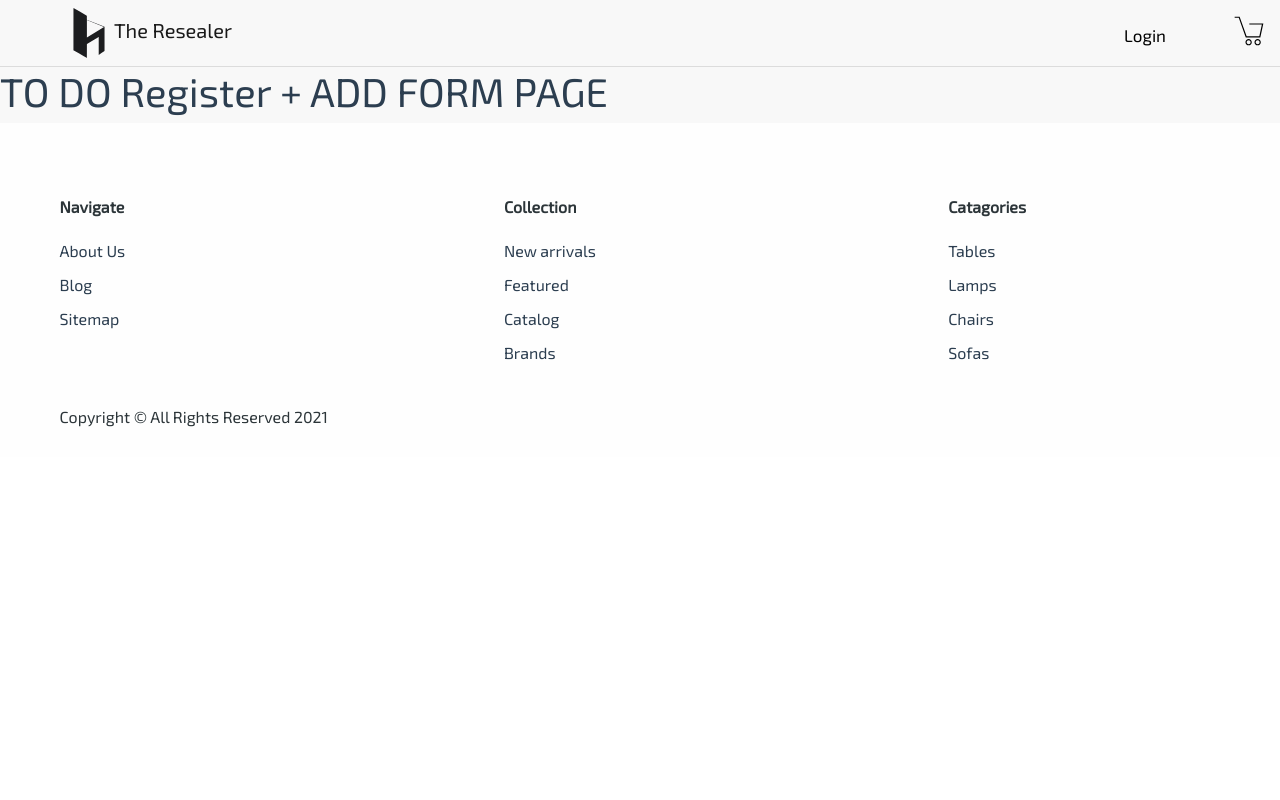
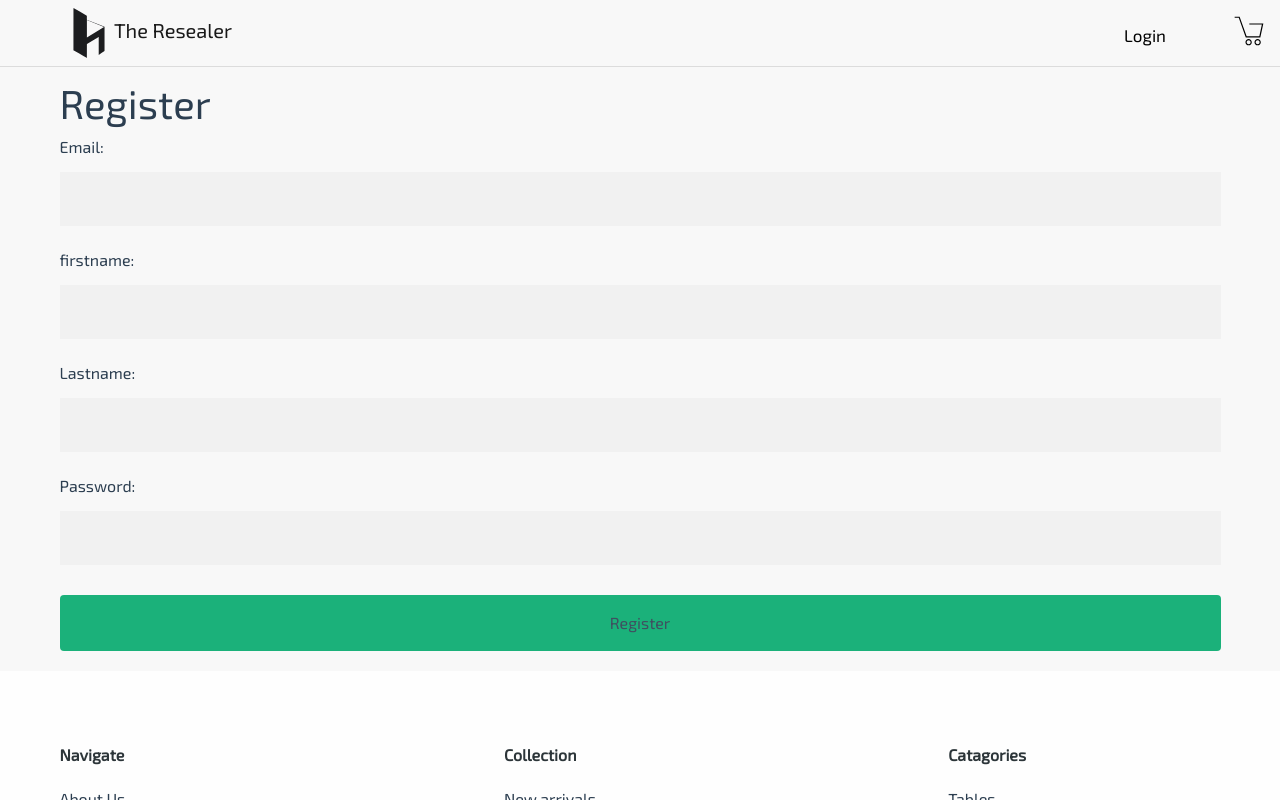
Before and after one commit to KarlaOg/theresaler, a Vue app in the folder front-vue/: page /register in a window 1280 px wide. Built offline with nearby package versions, Linux system fonts and the light colour scheme.

Commit message:
New front homepage (#7)
* wip

* wip

* wip

```diff
--- a/front-vue/src/services/UserService.js
+++ b/front-vue/src/services/UserService.js
@@ -1,7 +1,7 @@
 import axios from 'axios';
 
 const apiClient = axios.create({
-  baseURL: 'http://localhost/api/users',
+  baseURL: 'http://localhost/api',
   withCredentials: false,
   headers: {
     Accept: 'application/json',
@@ -11,6 +11,16 @@ const apiClient = axios.create({
 
 export default {
   getUsers() {
-    return apiClient.get();
+    return apiClient.get('/users');
   },
+
+  createUser(credentials) {
+    return apiClient.post('/users', credentials);
+  },
+  logUser(credentials) {
+    return apiClient.post('/login_check', credentials);
+  },
+  //   registerUser() {
+  //     return apiClient.post(baseURL);
+  //   },
 };
--- a/front-vue/src/store/index.js
+++ b/front-vue/src/store/index.js
@@ -1,6 +1,8 @@
 import Vue from 'vue';
 import Vuex from 'vuex';
 // import createPersistedState from 'vuex-persistedstate';
+// import axios from 'axios';
+import UserService from '@/services/UserService.js';
 
 Vue.use(Vuex);
 
@@ -167,4 +169,20 @@ export default new Vuex.Store({
       return state.infoPage.push(n);
     },
   },
+  actions: {
+    register(credentials) {
+      return UserService.createUser(credentials)
+        .then(({ data }) => {
+          console.log('user data is :', data);
+        })
+        .catch((error) => console.log(error));
+    },
+    login(credentials) {
+      return UserService.logUser(credentials)
+        .then(({ data }) => {
+          console.log('user data is :', data);
+        })
+        .catch((error) => console.log(error.response));
+    },
+  },
 });
--- a/front-vue/src/views/Login.vue
+++ b/front-vue/src/views/Login.vue
@@ -1,30 +1,92 @@
 <template>
-  <div class="login">
-    <h1>TO DO LOGIN + ADD FORM PAGE</h1>
-    <router-link to="/register"
-      >D'ont have a account ? register here</router-link
-    >
-    <div v-for="user in users" :key="user.id">
-      {{ user }}
-    </div>
+  <div class="container">
+    <h1>Login</h1>
+    <form @submit.prevent="login">
+      <label for="username"> Email: </label>
+      <input v-model="username" type="email" name="username" value />
+
+      <label for="password"> Password: </label>
+      <input v-model="password" type="password" name="password" value />
+
+      <button type="submit" name="button" v-on:click="alert">Login</button>
+
+      <router-link to="/register">
+        Don't have an account? Register.
+      </router-link>
+    </form>
   </div>
 </template>
 <script>
-import UserService from '@/services/UserService';
 export default {
   data() {
     return {
-      users: [],
+      username: '',
+      password: '',
     };
   },
-  created() {
-    UserService.getUsers()
-      .then((response) => {
-        this.users = response.data;
-      })
-      .catch((error) => {
-        console.log('There was ane error ' + error.response);
-      });
+  methods: {
+    alert(event) {
+      console.log(event.target.username);
+    },
+    login() {
+      this.$store
+        .dispatch('login', {
+          username: this.username,
+          password: this.password,
+        })
+        // .then(() => {
+        //   this.$router.push({ name: 'dashboard' });
+        // })
+        .catch((err) => {
+          this.error = err.response.data.error;
+        });
+    },
   },
 };
 </script>
+
+<style>
+/* Add padding to containers */
+.container {
+  padding: 16px;
+}
+
+/* Full-width input fields */
+input[type='text'],
+input[type='email'],
+input[type='password'] {
+  width: 100%;
+  padding: 15px;
+  margin: 5px 0 22px 0;
+  display: inline-block;
+  border: none;
+  background: #f1f1f1;
+}
+
+input[type='text']:focus,
+input[type='password']:focus {
+  background-color: #ddd;
+  outline: none;
+}
+
+/* Set a style for the submit/register button */
+.btn {
+  background-color: #04aa6d;
+  color: white;
+  padding: 16px 20px;
+  margin: 8px 0;
+  border: none;
+  cursor: pointer;
+  width: 100%;
+  opacity: 0.9;
+}
+
+.btn:hover {
+  opacity: 1;
+}
+
+/* Add a blue text color to links */
+a {
+  color: dodgerblue;
+}
+</style>
--- a/front-vue/src/views/Register.vue
+++ b/front-vue/src/views/Register.vue
@@ -1,6 +1,88 @@
 <template>
-  <div class="login">
-    <h1>TO DO Register + ADD FORM PAGE</h1>
+  <div class="container">
+    <h1>Register</h1>
+    <form @submit.prevent="register">
+      <label for="email"> Email: </label>
+      <input v-model="email" type="email" name="email" value />
+
+      <label for="firstname">firstname: </label>
+      <input v-model="firstname" type="text" name="firstname" value />
+
+      <label for="lastname">Lastname: </label>
+      <input v-model="lastname" type="text" name="lastname" value />
+
+      <label for="password"> Password: </label>
+      <input v-model="password" type="password" name value />
+
+      <button type="submit" name="button" class="btn">Register</button>
+    </form>
   </div>
 </template>
-<script></script>
+<script>
+export default {
+  data() {
+    return {
+      firstname: '',
+      lastname: '',
+      email: '',
+      password: '',
+    };
+  },
+  methods: {
+    register() {
+      this.$store.dispatch('register', {
+        firstname: this.firstname,
+        lastname: this.lastname,
+        email: this.email,
+        password: this.password,
+      });
+    },
+  },
+};
+</script>
+
+<style>
+/* Add padding to containers */
+.container {
+  padding: 16px;
+}
+
+/* Full-width input fields */
+input[type='text'],
+input[type='email'],
+input[type='password'] {
+  width: 100%;
+  padding: 15px;
+  margin: 5px 0 22px 0;
+  display: inline-block;
+  border: none;
+  background: #f1f1f1;
+}
+
+input[type='text']:focus,
+input[type='password']:focus {
+  background-color: #ddd;
+  outline: none;
+}
+
+/* Set a style for the submit/register button */
+.btn {
+  background-color: #04aa6d;
+  color: white;
+  padding: 16px 20px;
+  margin: 8px 0;
+  border: none;
+  cursor: pointer;
+  width: 100%;
+  opacity: 0.9;
+}
+
+.btn:hover {
+  opacity: 1;
+}
+
+/* Add a blue text color to links */
+a {
+  color: dodgerblue;
+}
+</style>
```
Also changed, not shown: 2 other files (tests, documents, lock files or other folders).
